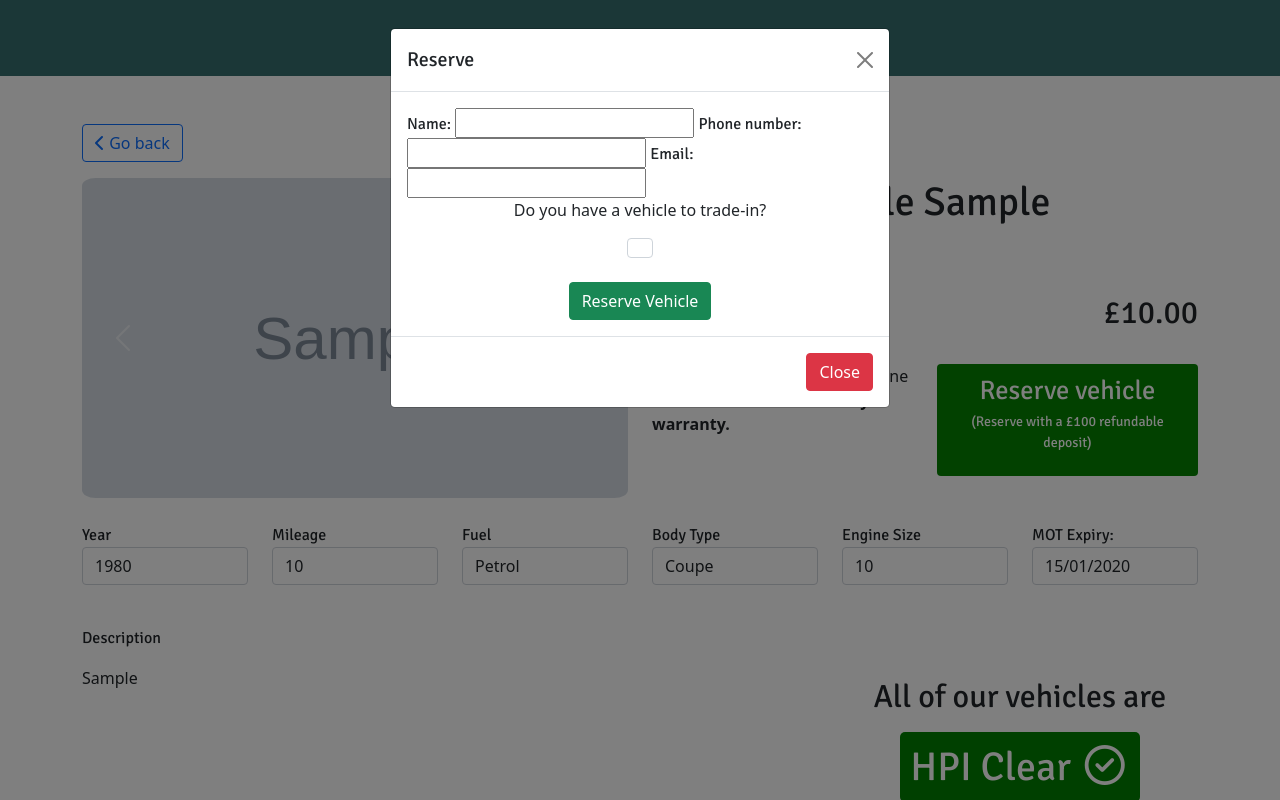
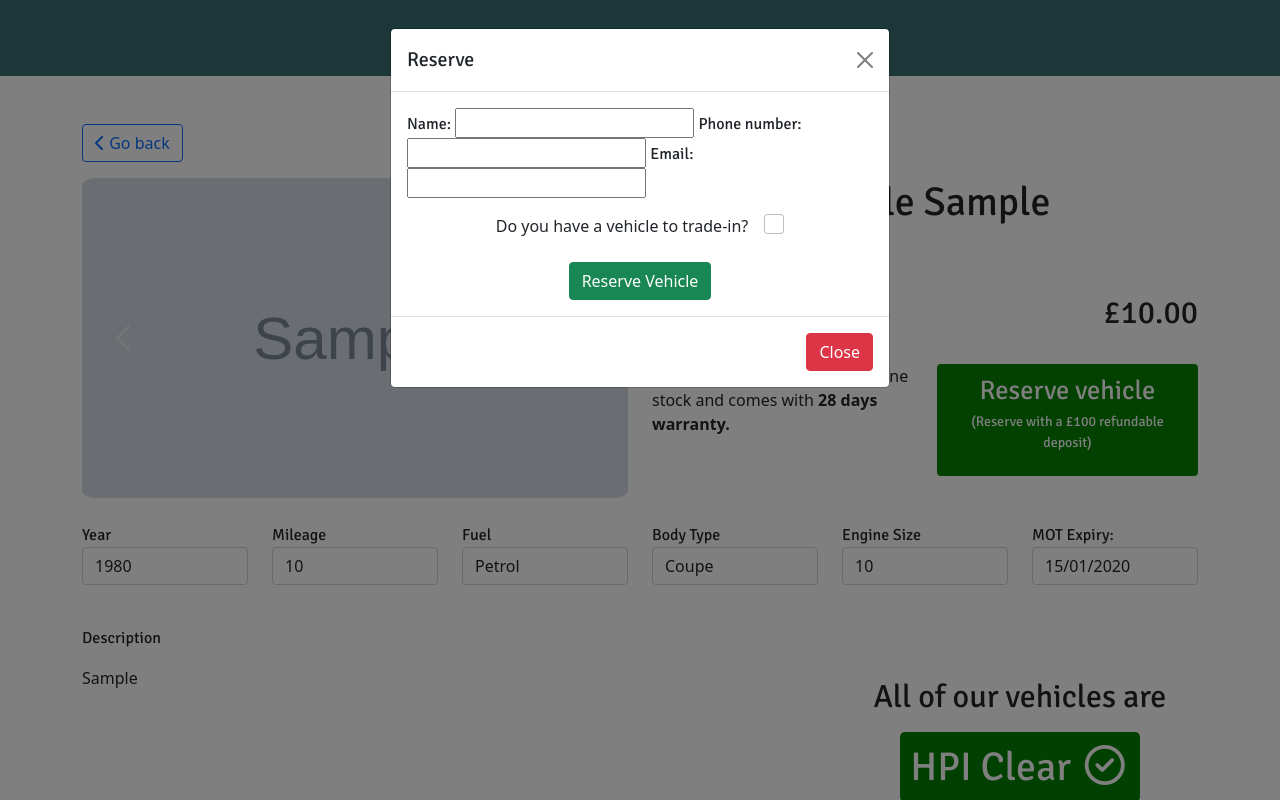
Before and after one commit to msped/cheshirewestvehicles, a Django app: a page that uses sales/templates/vehicle_detail.html in a window 1280 px wide, after a click that opens the changed part. Run offline with Django 4.2, Linux system fonts and the light colour scheme; tables that the repository leaves empty hold one stand-in row (values such as "Sample post"); grey boxes marked "Sample" are stand-in pictures; some libraries are stand-ins or nearby versions.

Commit message:
fixed check box not showing when active

```diff
--- a/sales/templates/vehicle_detail.html
+++ b/sales/templates/vehicle_detail.html
@@ -90,9 +90,8 @@ with 28 days warranty.{% endif %}{% endif %}">
                             <form action="{% url 'vehicle_detail' vehicle_slug=vehicle.slug %}" method="POST">
                                 {% csrf_token %}
                                 {{form|as_bootstrap}}
-                                <div class="checkbox">
-                                    <p class="text-center">Do you have a vehicle to trade-in?</p>
-                                    <input type="checkbox" id="trade-in-input" name="trade-in" class="form-control">
+                                <div class="checkbox mt-3">
+                                    <p class="text-center">Do you have a vehicle to trade-in?<input type="checkbox" id="trade-in-input" name="trade-in" class="form-check-input ms-3"></p>
                                 </div>
                                 <div id="trade-in" class="row">
                                     <div class="col-12">
```
